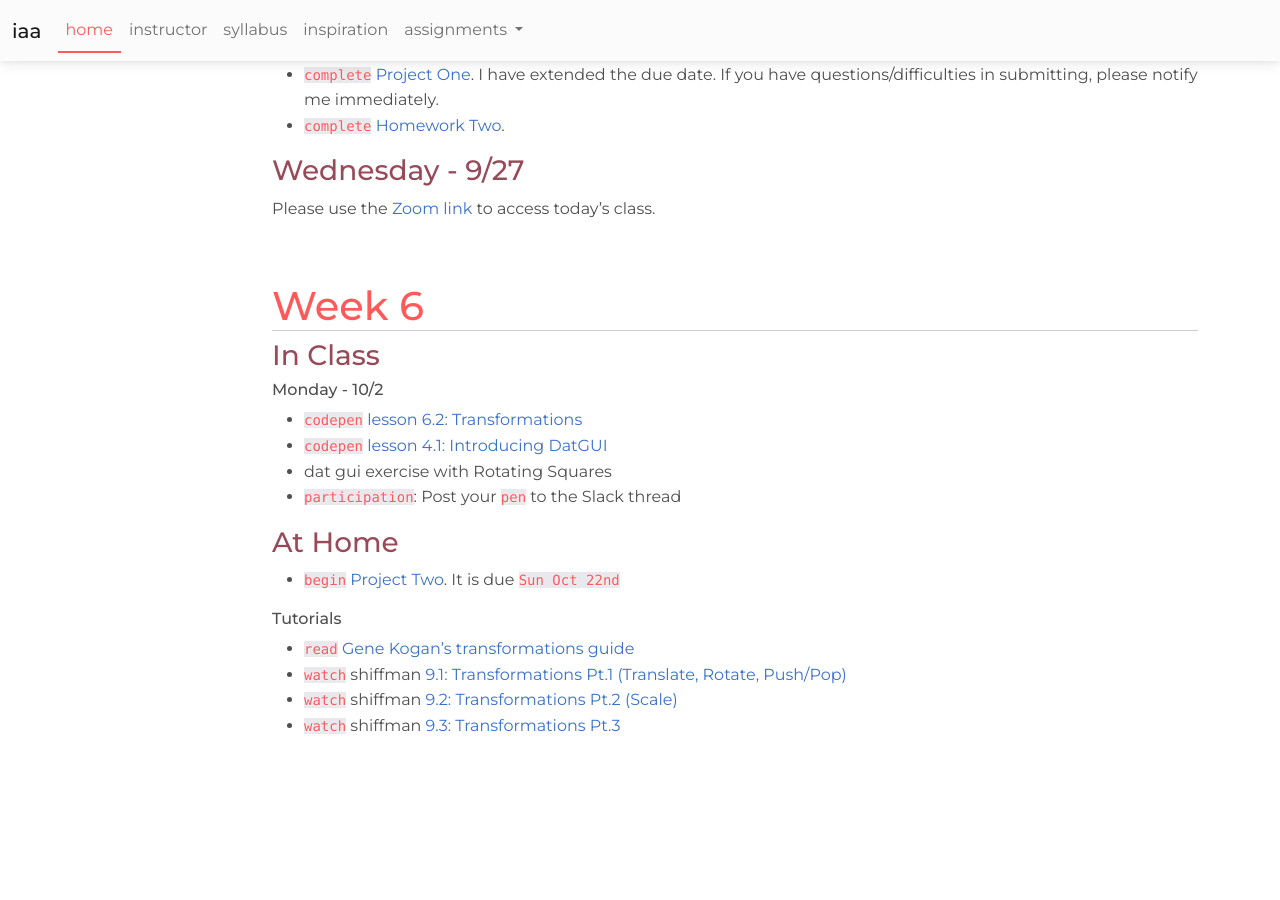
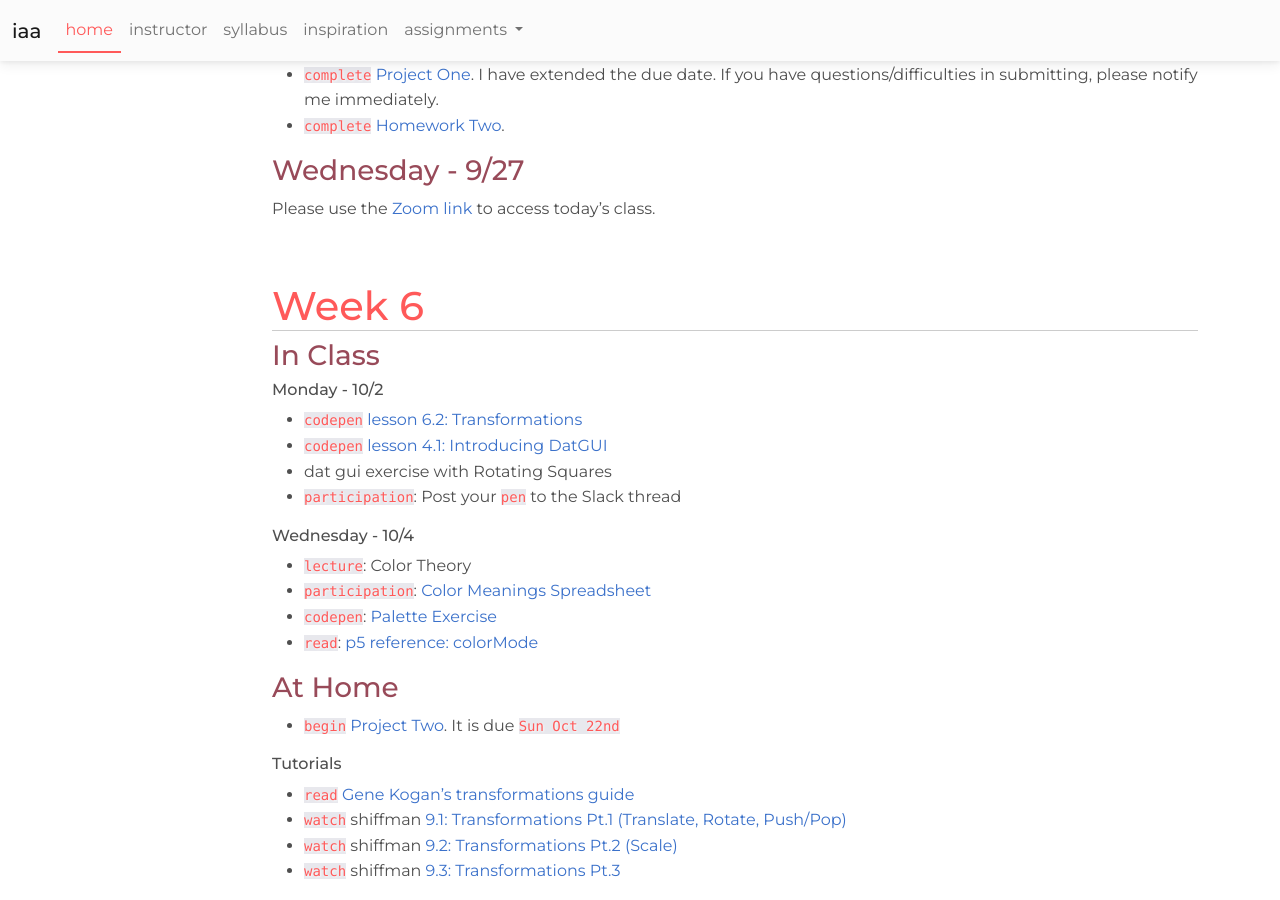
Before and after one commit to nicnosis/cu-courses, a Jekyll site: the page built from fa23/iaa/index.md, in a window 1280 px wide and 900 px high, scrolled down 5193 px. Built offline with Jekyll 4.4.1, drawn with Linux system fonts in a browser that asks for light colours; nearby versions of some CDN libraries; before the commit the page ends 5947 px from its top, so only the background shows below that.

Commit message:
add iaa w6 color theory etc

```diff
--- a/fa23/iaa/index.md
+++ b/fa23/iaa/index.md
@@ -212,6 +212,12 @@ Please use the [Zoom link](https://clarkson.zoom.us/j/9445480243) to access toda
 * dat gui exercise with Rotating Squares
 * `participation`: Post your `pen` to the Slack thread
 
+#### Wednesday - 10/4
+* `lecture`: Color Theory
+* `participation`: [Color Meanings Spreadsheet](https://docs.google.com/spreadsheets/d/1_bAW64ugfFIyB7g0yZpLzeMsPLyMs9MZqjAOCab-3ps/edit?usp=sharing)
+* `codepen`: [Palette Exercise](https://codepen.io/novonagu/pen/XWoPaPN?editors=0010)
+* `read`: [p5 reference: colorMode](https://p5js.org/reference/#/p5/colorMode)
+
 ### At Home
 * `begin` [Project Two](assignments/p2.html). It is due `Sun Oct 22nd`
 
```
